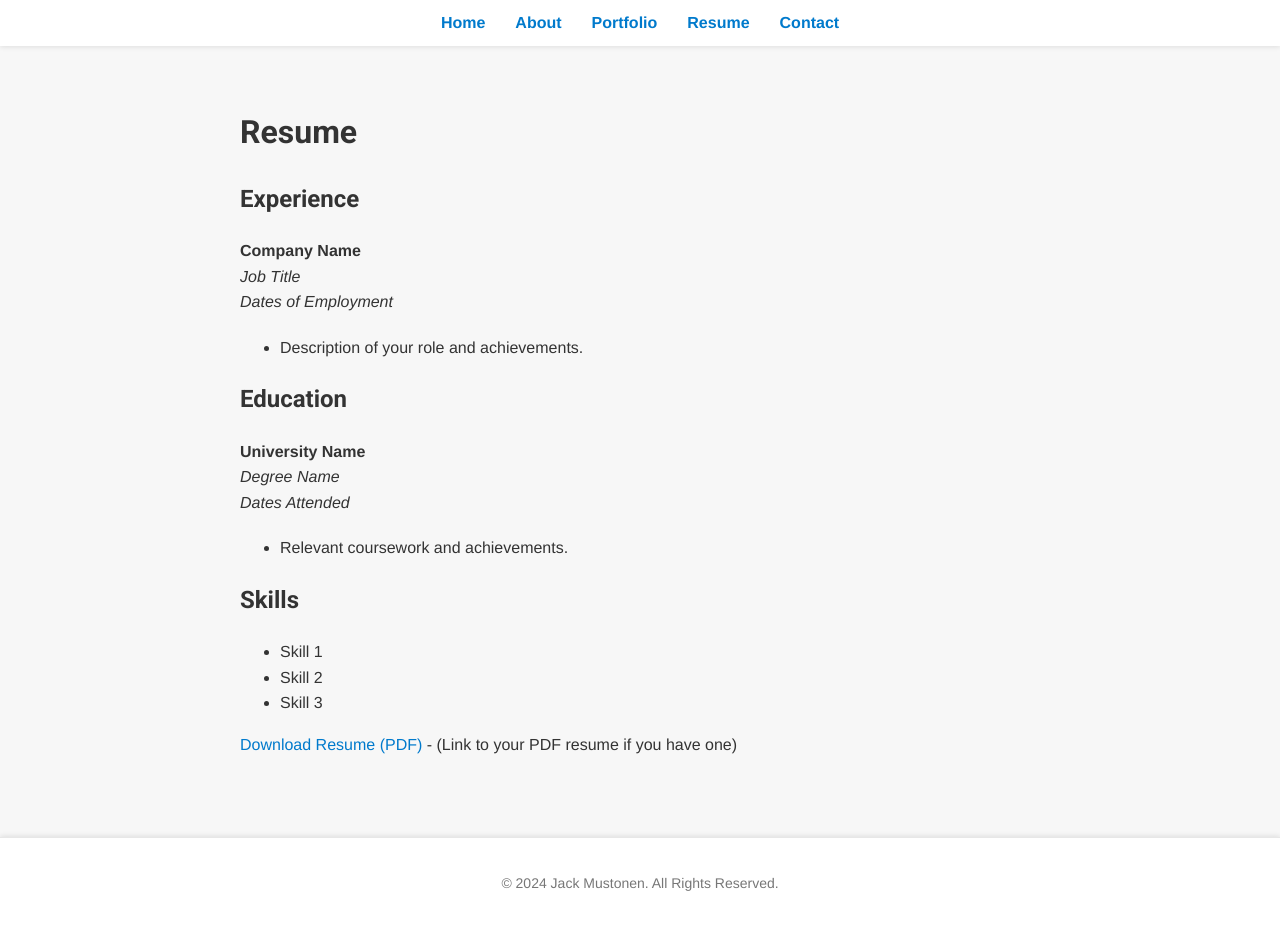
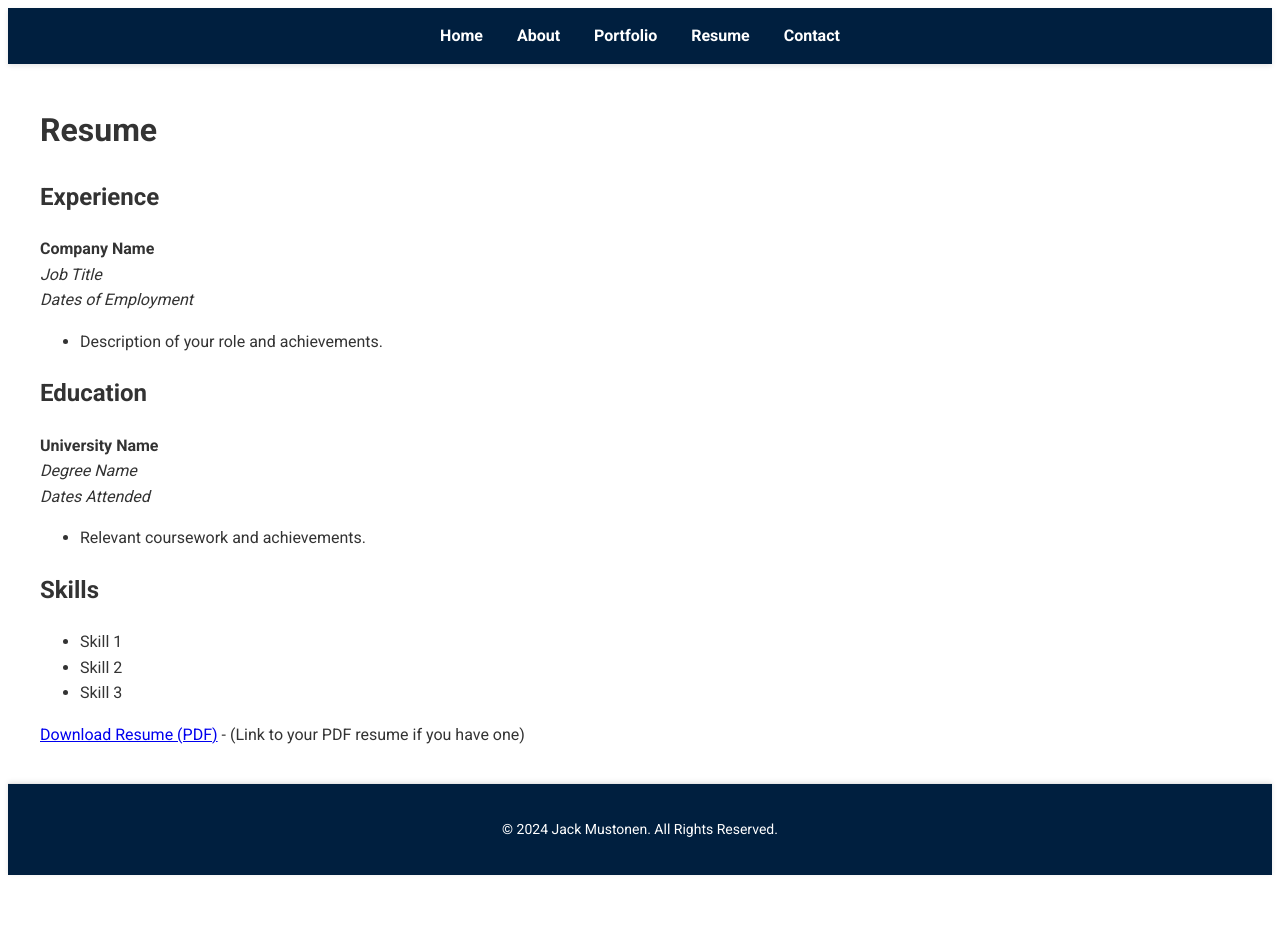
Before and after one commit to APinchofPepper/jackmustonen.com, a Jekyll site: the page built from resume.md, in a window 1280 px wide. Built offline with Jekyll 4.4.1, drawn with Linux system fonts in a browser that asks for light colours; after the commit the page ends 900 px from its top, so only the background shows below that.

Commit message:
Update styles.css

```diff
--- a/assets/css/styles.css
+++ b/assets/css/styles.css
@@ -1,54 +1,68 @@
-
-/* Hero Section */
-.hero {
-    background-image: url('../images/back-pic3.JPG');
-    background-size: cover; /* Ensures the image covers the entire background */
-    background-position: center; /* Centers the image within the hero section */
-    background-repeat: no-repeat; /* Prevents the image from repeating */
-    padding: 100px 0;
-    text-align: center;
-    color: white;
-}
-
-
-.hero-content h1 {
-    font-size: 48px;
-    margin-bottom: 20px;
-}
-
-.hero-content p {
-    font-size: 24px;
-    margin-bottom: 30px;
-}
-
-.btn {
-    padding: 10px 20px;
-    background-color: #007acc;
-    color: white;
-    text-decoration: none;
-    border-radius: 5px;
-}
-
-.btn:hover {
-    background-color: #005f99;
-}
-
-/* Typography and Font Improvements */
+/* General Styles */
 body {
     font-family: 'Roboto', sans-serif;
     font-size: 16px;
     line-height: 1.6;
     color: #333;
+    background-color: #ffffff; /* Set the background to white */
 }
 
-h1, h2, h3, h4, h5, h6 {
-    font-family: 'Roboto', sans-serif;
-    font-weight: 700;
-    color: #222;
+/* Header */
+nav {
+    background-color: #001f3f; /* Navy blue header */
+    padding: 15px 0;
+    box-shadow: 0px 2px 5px rgba(0, 0, 0, 0.1);
+    text-align: center;
 }
 
-p {
-    margin-bottom: 20px;
+nav a {
+    margin: 0 15px;
+    color: #ffffff; /* White text */
+    font-weight: bold;
+    text-decoration: none;
+    transition: color 0.3s ease;
+}
+
+nav a:hover {
+    color: #007acc; /* Lighter blue on hover */
+}
+
+/* Hero Section */
+.hero {
+    background-image: url('{{ site.baseurl }}/assets/images/back-pic.jpg');
+    background-size: cover;
+    background-position: center;
+    background-repeat: no-repeat;
+    padding: 100px 0;
+    text-align: center;
+    color: #ffffff; /* White text over the hero image */
+}
+
+/* Buttons */
+.btn {
+    padding: 10px 20px;
+    background-color: #ffffff; /* White button */
+    color: #001f3f; /* Navy blue text */
+    text-decoration: none;
+    border-radius: 5px;
+    border: 2px solid #001f3f; /* Navy blue border */
+    transition: background-color 0.3s ease, color 0.3s ease;
+}
+
+.btn:hover {
+    background-color: #001f3f; /* Navy blue background on hover */
+    color: #ffffff; /* White text on hover */
+}
+
+/* Footer */
+footer {
+    text-align: center;
+    padding: 20px 0;
+    background-color: #001f3f; /* Navy blue footer */
+    color: #ffffff; /* White text */
+    border-top: 1px solid #e7e7e7;
+    box-shadow: 0px -1px 5px rgba(0, 0, 0, 0.1);
+    font-size: 14px;
 }
 
 /* Container */
@@ -58,68 +72,25 @@
     padding: 20px;
 }
 
-/* General Styles */
-body {
-    font-family: 'Helvetica Neue', Arial, sans-serif;
-    color: #333;
-    margin: 0;
-    padding: 0;
-    background-color: #f7f7f7;
-    line-height: 1.6;
+/* Animations */
+@keyframes fadeIn {
+    0% {
+        opacity: 0;
+    }
+    100% {
+        opacity: 1;
+    }
 }
 
-.container {
-    max-width: 800px;
-    margin: 0 auto;
-    padding: 20px;
+.hero-content h1, .hero-content p, .btn {
+    animation: fadeIn 1.5s ease-in-out;
 }
 
-h1, h2, h3, h4 {
-    color: #333;
-    font-weight: bold;
+nav a, footer p {
+    animation: fadeIn 1s ease-in-out;
 }
 
-a {
-    color: #007acc;
-    text-decoration: none;
+/* Smooth transitions for links and buttons */
+a, .btn {
+    transition: color 0.3s, background-color 0.3s, border-color 0.3s;
 }
-
-a:hover {
-    text-decoration: underline;
-}
-
-/* Navbar */
-nav {
-    display: flex;
-    justify-content: center;
-    background-color: #fff;
-    padding: 10px 0;
-    box-shadow: 0px 1px 5px rgba(0, 0, 0, 0.1);
-    margin-bottom: 20px;
-}
-
-nav a {
-    margin: 0 15px;
-    color: #007acc;
-    font-weight: bold;
-}
-
-nav a:hover {
-    color: #005f99;
-}
-
-/* Footer */
-footer {
-    text-align: center;
-    padding: 20px 0;
-    background-color: #fff;
-    border-top: 1px solid #e7e7e7;
-    box-shadow: 0px -1px 5px rgba(0, 0, 0, 0.1);
-    margin-top: 40px;
-    font-size: 14px;
-    color: #777;
-}
-
-footer a {
-    color: #007acc;
-}
```
